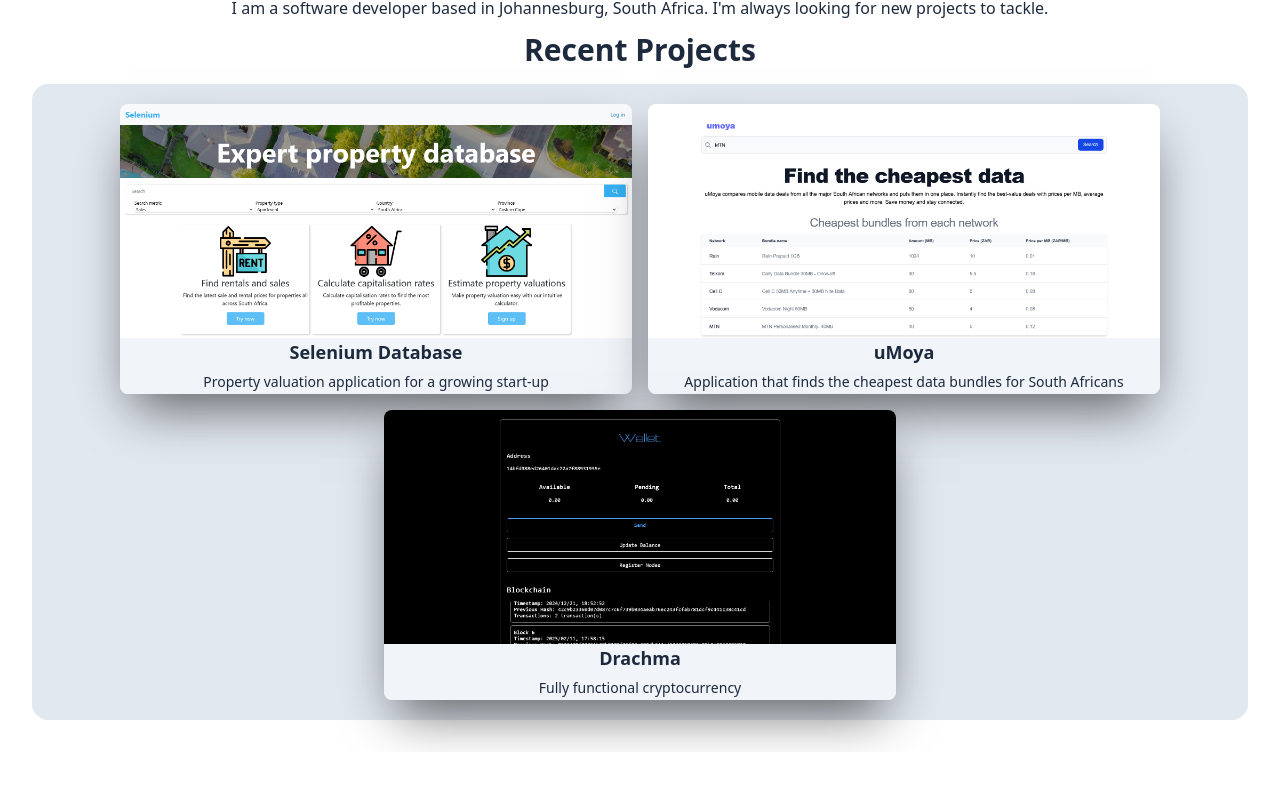
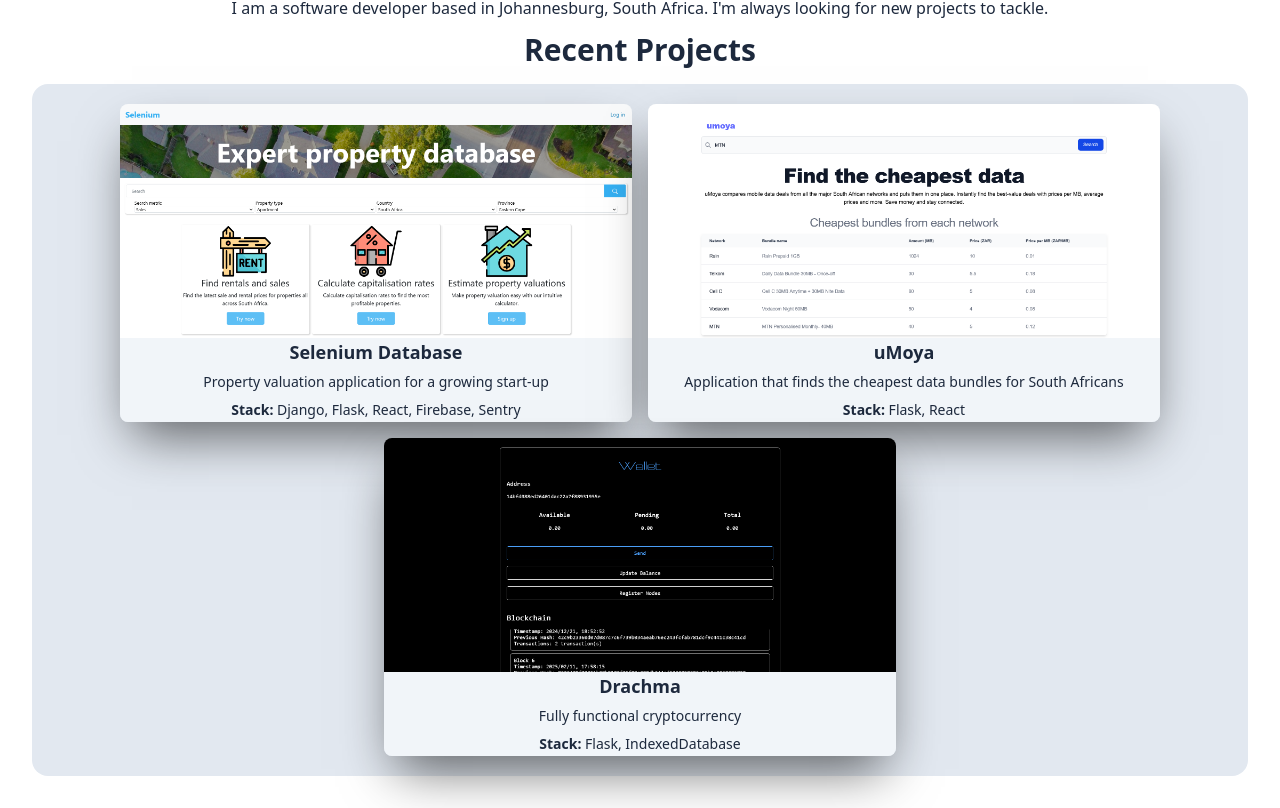
Before and after one commit to olwethu-sigwela/olwethusigwela, a React (Vite) app: page / in a window 1280 px wide. Shown: the part 472-1280 px from the top of the page. Before the commit the page ends 1224 px from the top, so only its background shows below. Built offline with nearby package versions, Linux system fonts and the light colour scheme.

Commit message:
Added stack to project thumbnail.

```diff
--- a/src/App.jsx
+++ b/src/App.jsx
@@ -104,16 +104,16 @@ function ProjectList(){
   <>
     <SubTitleContainer subtitle="Recent Projects"/>
     <div className="container mx-auto bg-slate-200 rounded-2xl p-5 flex flex-wrap justify-center gap-4">
-      <Project src="./selenium-database.png" caption = "Selenium Database" description="Property valuation application for a growing start-up" link="https://selenium-database-cwov.onrender.com/"/>
-      <Project src="./uMoya.png" caption = "uMoya" description="Application that finds the cheapest data bundles for South Africans" link="https://umoya.vercel.app/"/>
-      <Project src="./cryptocurrency.png" caption = "Drachma" description="Fully functional cryptocurrency" link="https://olwethu-backup.github.io/"/>
+      <Project src="./selenium-database.png" caption = "Selenium Database" description="Property valuation application for a growing start-up" stack="Django, Flask, React, Firebase, Sentry" link="https://selenium-database-cwov.onrender.com/"/>
+      <Project src="./uMoya.png" caption = "uMoya" description="Application that finds the cheapest data bundles for South Africans" stack="Flask, React" link="https://umoya.vercel.app/"/>
+      <Project src="./cryptocurrency.png" caption = "Drachma" description="Fully functional cryptocurrency" stack="Flask, IndexedDatabase" link="https://olwethu-backup.github.io/"/>
 
     </div>
   </>
   )
 }
 
-function Project({src, caption, description, link}){
+function Project({src, caption, description, stack, link}){
   return (
     <>
         <a href={link} target="_blank">
@@ -122,6 +122,8 @@ function Project({src, caption, description, link}){
               <figcaption className="text-lg font-extrabold text-center text-slate-800 bg-slate-100 rounded-b-lg">{caption}
                 <br/>
                 <span className="text-sm text-slate-800 font-normal">{description}</span>
+                <br/>
+                <span className="text-sm text-slate-800 font-normal"><span className="font-bold">Stack: </span>{stack}</span>
                 </figcaption>
 
           </figure>
```
